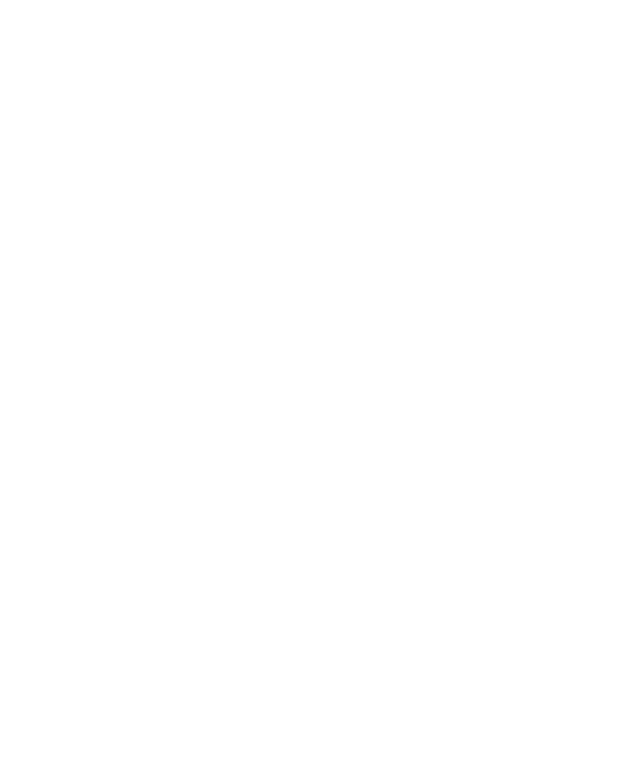
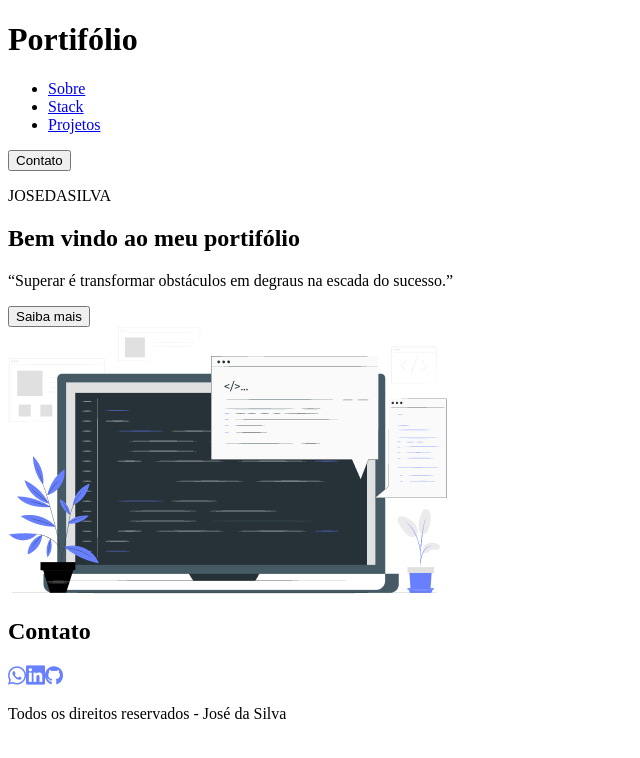
Before and after one commit to CodeBernardo/Portifolio-m3-CodeBernardo, a React (Vite) app: page / in a window 1280 px wide. Shown: the top 758 px of the page, without its empty margins (0-640 px from the left). Built offline with nearby package versions, Linux system fonts and the light colour scheme.

Commit message:
feat:created footer, header, banner section, about section, basic template

```diff
--- a/src/App.jsx
+++ b/src/App.jsx
@@ -1,8 +1,15 @@
+import { PageTemplate } from './components/defaultTemplate/index';
+import { AboutSection } from './components/mainContent/aboutSection';
+import { BannerSection } from './components/mainContent/bannerSection';
+
 function App() {
 
   return (
     <>
-
+      <PageTemplate>
+        <BannerSection />
+        <AboutSection />
+      </PageTemplate>
     </>
   )
 }
--- /dev/null
+++ b/src/components/defaultTemplate/index.jsx
@@ -0,0 +1,14 @@
+import { Footer } from "../footer"
+import { Header } from "../header"
+
+export const PageTemplate = ({children}) => {
+  return (
+    <>
+      <Header />
+      <main>
+        {children}
+      </main>
+      <Footer />
+    </>
+  )
+}
--- a/src/components/footer/index.jsx
+++ b/src/components/footer/index.jsx
@@ -0,0 +1,17 @@
+import { user } from "../../data/user"
+
+export const Footer = () => {
+  return (
+    <>
+      <div>
+        <h2>Contato</h2>
+        <div>
+          <img src='../../src/assets/whatsapp-icon.png' alt="whatsapp icon" />
+          <img src="../../src/assets/linkedin-icon.png" alt="likedin icon" />
+          <img src="../../src/assets/github-icon.png" alt="gitHub icon" />
+        </div>
+      </div>
+      <p>Todos os direitos reservados - {user}</p>
+    </>
+  )
+}
--- a/src/components/header/index.jsx
+++ b/src/components/header/index.jsx
@@ -0,0 +1,19 @@
+import styles from "./index.module.css"
+
+export const Header = () => {
+  return (
+    <>
+      <header>
+        <h1>Portifólio</h1>
+        <nav>
+          <ul>
+            <li><a href="#">Sobre</a></li>
+            <li><a href="#">Stack</a></li>
+            <li><a href="#">Projetos</a></li>
+          </ul>
+          <button>Contato</button>
+        </nav>
+      </header>
+    </>
+  )
+}
--- a/src/components/mainContent/aboutSection/index.jsx
+++ b/src/components/mainContent/aboutSection/index.jsx
@@ -0,0 +1 @@
+export const AboutSection = () => {}
--- a/src/components/mainContent/bannerSection/index.jsx
+++ b/src/components/mainContent/bannerSection/index.jsx
@@ -0,0 +1,17 @@
+import { username } from "../../../data/user"
+
+export const BannerSection = () => {
+  return (
+    <>
+      <section>
+        <div>
+          <p>{username}</p>
+          <h2>Bem vindo ao meu portifólio</h2>
+          <p>“Superar é transformar obstáculos em degraus na escada do sucesso.”</p>
+          <button>Saiba mais</button>
+        </div>
+        <img src="../../../src/assets/banner-img.png" alt="banner image" />
+      </section>
+    </>
+  )
+}
```
Also changed, not shown: src/styles/mediaQuerys.css (added).
